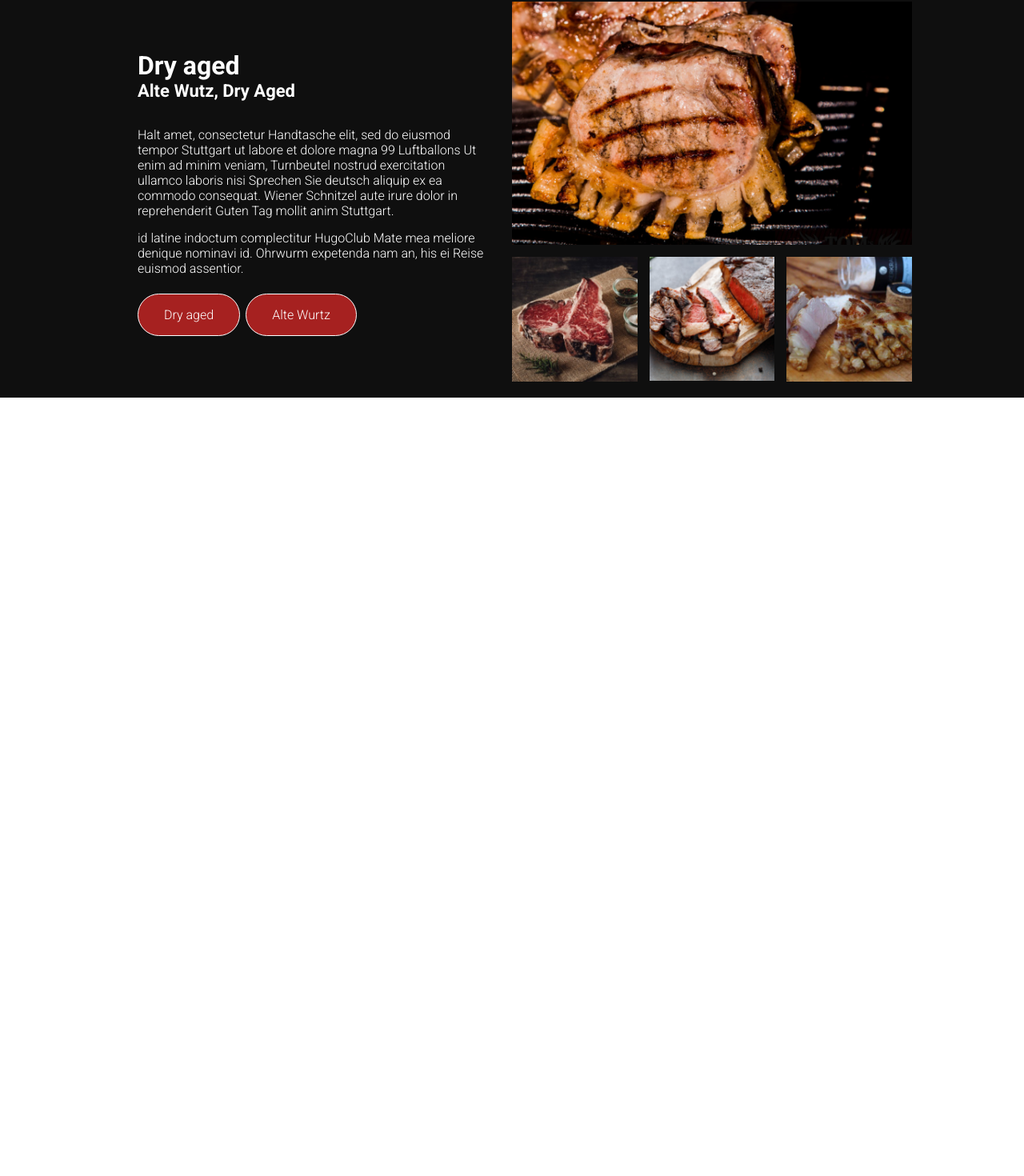
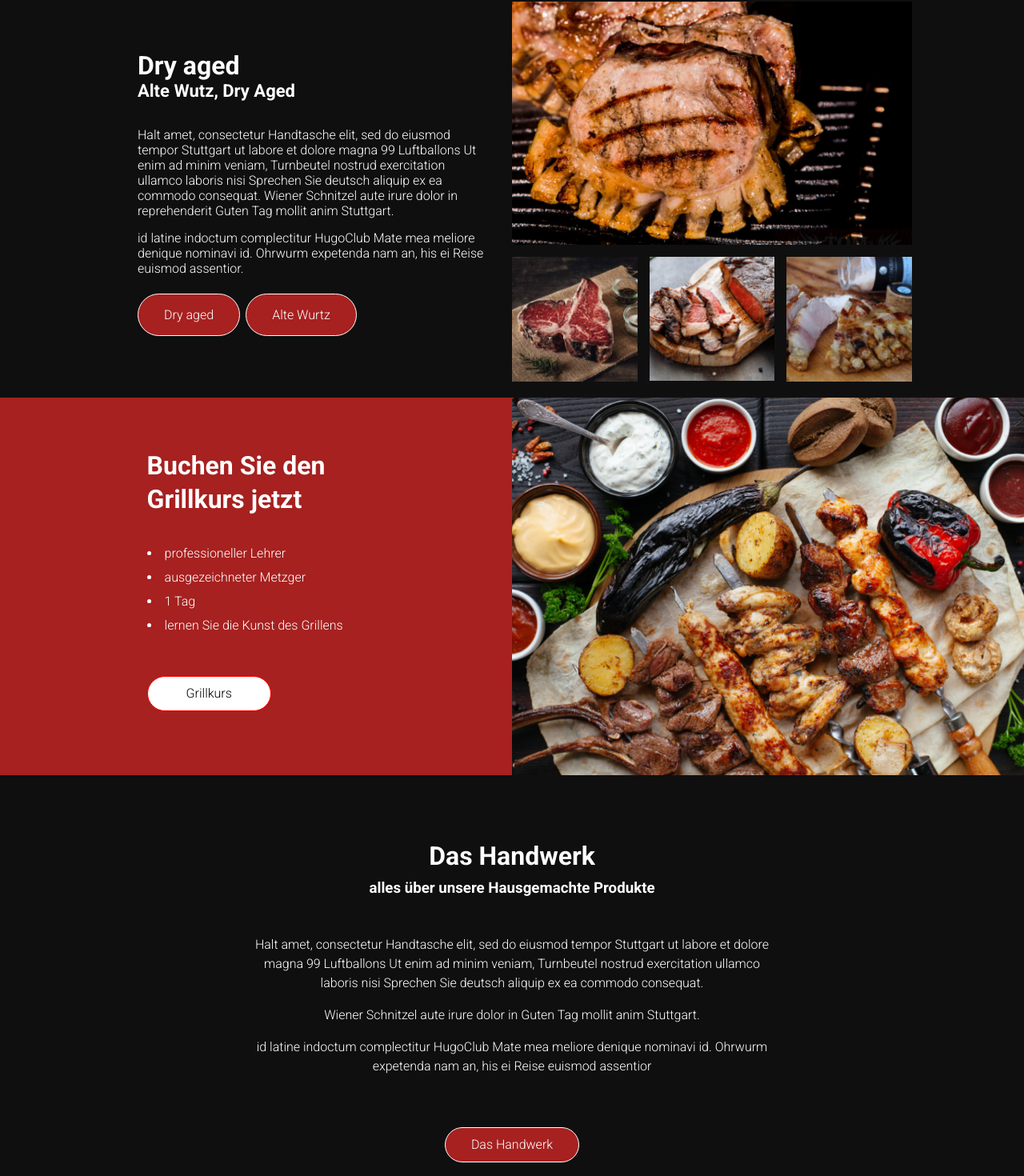
Before and after one commit to jurcekk/Intership-Studio-Present, a React (Create React App) app: page / in a window 1280 px wide. Shown: the part 643-2113 px from the top of the page at 80% size. Before the commit the page ends 1140 px from the top, so only its background shows below. Built offline with nearby package versions, Linux system fonts and the light colour scheme.

Commit message:
Added Handwerk component

```diff
--- a/src/App.tsx
+++ b/src/App.tsx
@@ -2,8 +2,10 @@ import './App.css';
 import ImageCarousel from './components/Image-carousel/ImageCarousel';
 import Navbar from './components/Navbar/Navbar';
 import DryAged from './components/DryAged/DryAged';
+import Buchen from './components/Buchen/Buchen';
 
 import './sass/main.scss';
+import Handwerk from 'components/Handwerk/Handwerk';
 
 function App() {
   return (
@@ -11,6 +13,8 @@ function App() {
       <Navbar />
       <ImageCarousel />
       <DryAged />
+      <Buchen />
+      <Handwerk />
     </>
   );
 }
--- /dev/null
+++ b/src/components/Buchen/Buchen.scss
@@ -0,0 +1,109 @@
+@use '../../sass/utils/fonts' as fonts;
+@use '../..//sass/utils/colors' as colors;
+
+.buchen {
+  color: colors.$white;
+  background-color: colors.$button-color;
+  text-align: center;
+  list-style-position: inside;
+  display: flex;
+  flex-direction: column;
+  line-height: 42px;
+
+  @media (min-width: 700px) {
+    flex-direction: row;
+  }
+
+  .buchen-body {
+    padding: 2rem;
+    max-width: 450px;
+    margin: 0 auto;
+    display: flex;
+    flex-direction: column;
+    justify-content: center;
+    align-items: center;
+
+    @media (min-width: 1080px) {
+      align-items: flex-start;
+      margin: 0 3vw 0 auto;
+    }
+
+    @media (min-width: 2440px) {
+      max-width: 600px;
+      margin-right: 7vw;
+    }
+
+    .buchen-heading {
+      padding: 2rem;
+      font-size: 2rem;
+
+      @media (min-width: 1080px) {
+        text-align: left;
+        padding-left: 0;
+        padding-right: 4rem;
+      }
+
+      @media (min-width: 2440px) {
+        font-size: 2.75rem;
+        line-height: 56px;
+      }
+    }
+    .buchen-list {
+      line-height: 30px;
+
+      @media (min-width: 1080px) {
+        text-align: left;
+      }
+
+      @media (min-width: 2440px) {
+        font-size: 1.5rem;
+        line-height: 42px;
+      }
+    }
+    .buchen-btn {
+      background-color: colors.$white;
+      border: 1px solid colors.$button-border;
+      border-radius: 40px;
+      padding: 0 3rem;
+      margin: 3rem auto;
+      text-decoration: none;
+      text-align: center;
+      color: #000;
+      cursor: pointer;
+
+      @media (min-width: 1080px) {
+        margin: 3rem auto 3rem 0;
+      }
+
+      @media (min-width: 2440px) {
+        font-size: 1.5rem;
+        padding: 0.65rem 5rem;
+      }
+
+      &:hover,
+      &:active {
+        background-color: colors.$button-color;
+        color: colors.$white;
+        border: 1px solid colors.$white;
+        outline: 1px solid colors.$white;
+      }
+
+      &:hover a {
+        color: #fff;
+      }
+
+      a {
+        text-decoration: none;
+        color: #000;
+      }
+    }
+  }
+
+  .buchen-img {
+    @media (min-width: 700px) {
+      display: flex;
+      width: 50%;
+      object-fit: cover;
+    }
+  }
+}
--- /dev/null
+++ b/src/components/Buchen/Buchen.tsx
@@ -0,0 +1,27 @@
+import React from 'react';
+import './Buchen.scss';
+import meat5 from '../../assets/img/meat5.png';
+
+const Buchen = () => {
+  return (
+    <section id='buchen' className='buchen'>
+      <div className='buchen-body'>
+        <h2 className='buchen-heading'>Buchen Sie den Grillkurs jetzt</h2>
+        <ul className='buchen-list'>
+          <li className='buchen-list-item'>professioneller Lehrer</li>
+          <li className='buchen-list-item'>ausgezeichneter Metzger</li>
+          <li className='buchen-list-item'>1 Tag</li>
+          <li className='buchen-list-item'>
+            lernen Sie die Kunst des Grillens
+          </li>
+        </ul>
+        <a className='buchen-btn' href='#buchen'>
+          Grillkurs
+        </a>
+      </div>
+      <img src={meat5} alt='Meat on a platter' className='buchen-img' />
+    </section>
+  );
+};
+
+export default Buchen;
--- /dev/null
+++ b/src/components/Handwerk/Handwerk.scss
@@ -0,0 +1,73 @@
+@use '../../sass/utils/fonts' as fonts;
+@use '../../sass/utils/colors' as colors;
+
+.handwerk {
+  background-color: colors.$light-black;
+  color: colors.$white;
+  text-align: center;
+
+  .handwerk-body {
+    max-width: 700px;
+    margin: 0 auto;
+
+    @media (min-width: 2440px) {
+      max-width: 1000px;
+    }
+
+    .handwerk-heading {
+      padding: 5rem 0 0;
+      font-size: 2rem;
+      line-height: 42px;
+
+      @media (min-width: 2440px) {
+        font-size: 2.75rem;
+        line-height: 56px;
+      }
+    }
+
+    .handwerk-subheading {
+      padding: 0.5rem 4rem 3rem;
+
+      @media (min-width: 2440px) {
+        font-size: 1.75rem;
+        line-height: 42px;
+      }
+    }
+
+    .handwerk-text {
+      padding: 0 1rem 1rem;
+      line-height: 24px;
+
+      @media (min-width: 2440px) {
+        font-size: 1.5rem;
+        line-height: 36px;
+      }
+    }
+
+    .handwerk-btn {
+      background-color: colors.$button-color;
+      border: 1px solid colors.$white;
+      border-radius: 40px;
+      text-decoration: none;
+      color: #fff;
+      display: inline-block;
+      margin: 3rem auto 4rem;
+      padding: 0 2rem;
+      line-height: 42px;
+      cursor: pointer;
+
+      @media (min-width: 2440px) {
+        font-size: 1.5rem;
+        padding: 0.65rem 3rem;
+      }
+
+      &:hover,
+      &:active {
+        background-color: colors.$light-black;
+        color: colors.$white;
+        border: 1px solid colors.$button-color;
+        outline: 1px solid colors.$button-color;
+      }
+    }
+  }
+}
--- /dev/null
+++ b/src/components/Handwerk/Handwerk.tsx
@@ -0,0 +1,35 @@
+import './Handwerk.scss';
+
+const Handwerk = () => {
+  return (
+    <section id='das-handwerk' className='handwerk'>
+      <div className='handwerk-body'>
+        <h2 className='handwerk-heading'>Das Handwerk</h2>
+
+        <h3 className='handwerk-subheading'>
+          alles über unsere Hausgemachte Produkte
+        </h3>
+
+        <p className='handwerk-text'>
+          Halt amet, consectetur Handtasche elit, sed do eiusmod tempor
+          Stuttgart ut labore et dolore magna 99 Luftballons Ut enim ad minim
+          veniam, Turnbeutel nostrud exercitation ullamco laboris nisi Sprechen
+          Sie deutsch aliquip ex ea commodo consequat.
+        </p>
+        <p className='handwerk-text'>
+          Wiener Schnitzel aute irure dolor in Guten Tag mollit anim Stuttgart.
+        </p>
+        <p className='handwerk-text'>
+          id latine indoctum complectitur HugoClub Mate mea meliore denique
+          nominavi id. Ohrwurm expetenda nam an, his ei Reise euismod assentior
+        </p>
+
+        <a className='handwerk-btn' href='#das-handwerk'>
+          Das Handwerk
+        </a>
+      </div>
+    </section>
+  );
+};
+
+export default Handwerk;
--- a/tsconfig.json
+++ b/tsconfig.json
@@ -14,7 +14,8 @@
     "resolveJsonModule": true,
     "isolatedModules": true,
     "noEmit": true,
-    "jsx": "react-jsx"
+    "jsx": "react-jsx",
+    "baseUrl": "src"
   },
   "include": ["src"]
 }
```
